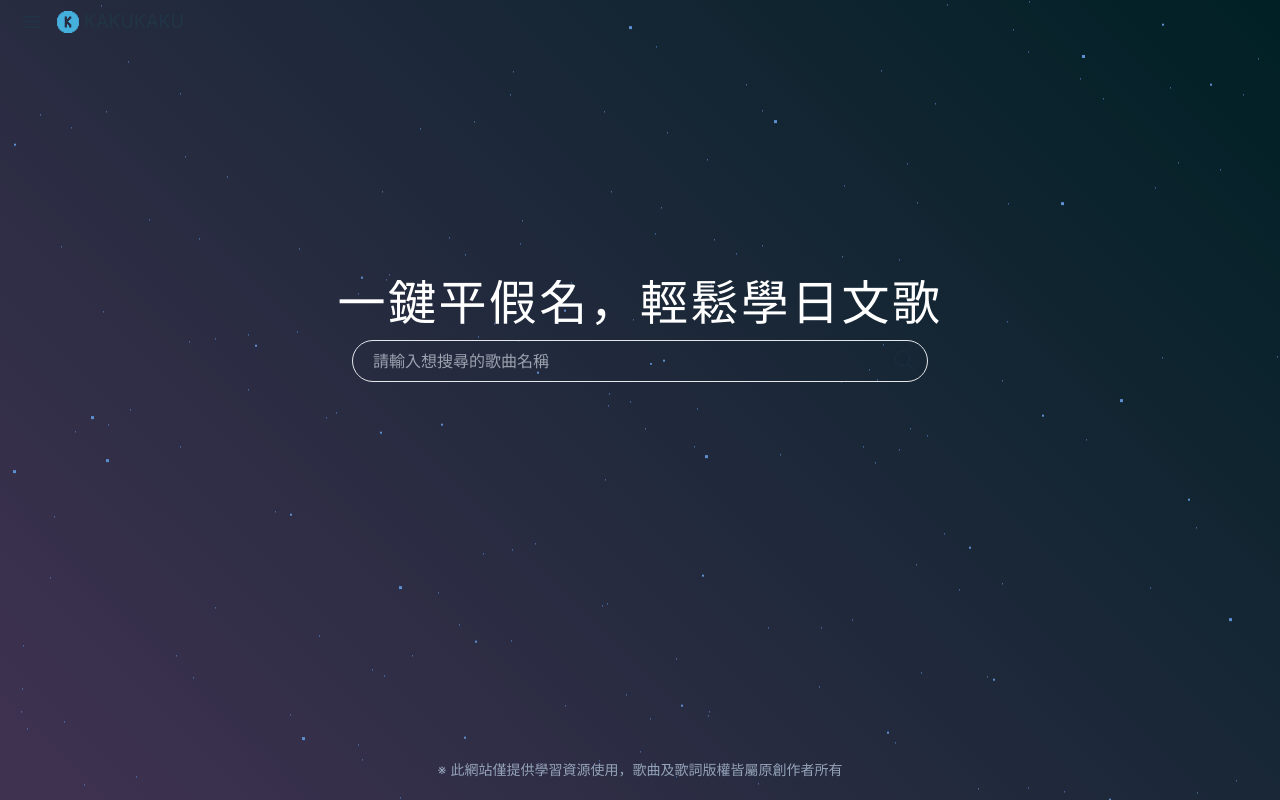
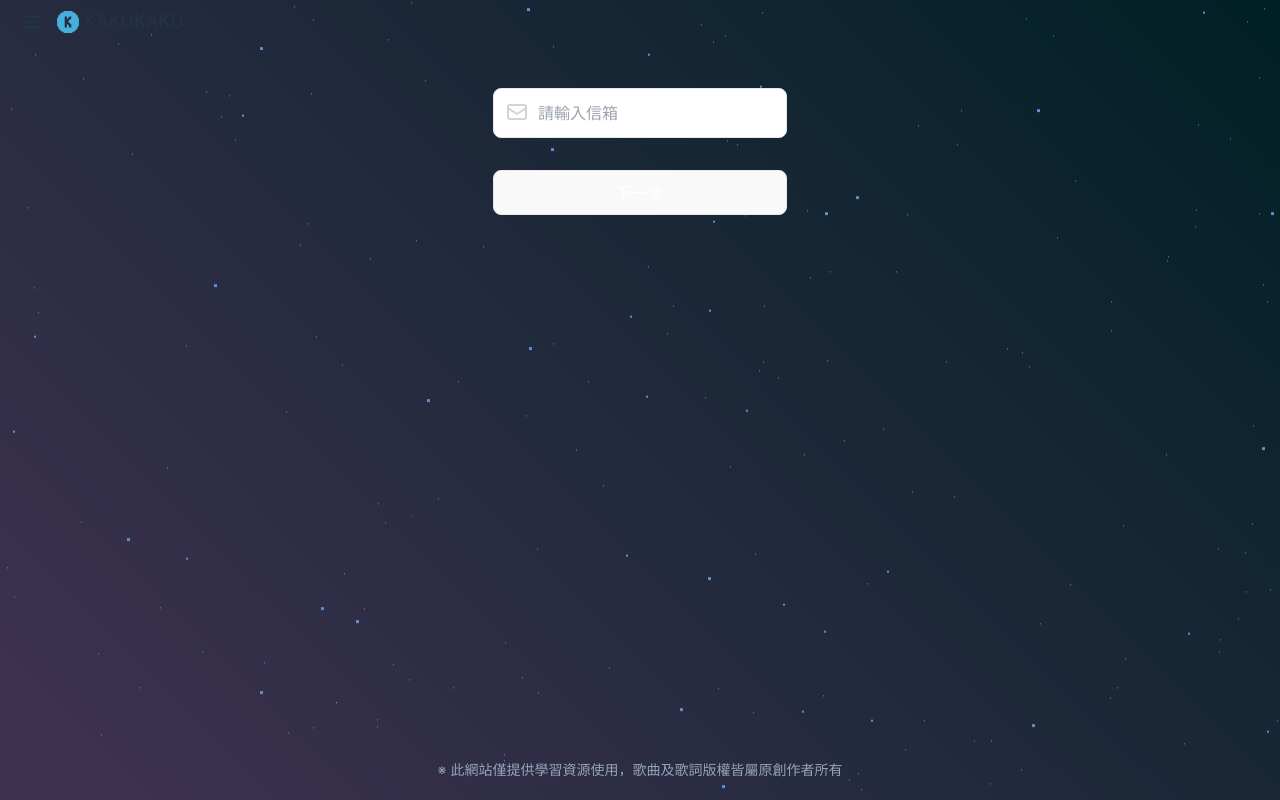
Before and after one commit to seesawjack/KAKUKAKU, a Vue app: page /forgetPassword in a window 1280 px wide. Before the commit this address led to /song/search. Built offline with nearby package versions, Linux system fonts and the light colour scheme.

Commit message:
202308111427-忘記密碼第一階段完成

```diff
--- a/src/components/molecules/MolsAuth.vue
+++ b/src/components/molecules/MolsAuth.vue
@@ -13,6 +13,11 @@
       </div>
       <atmos-form :schema="formSchema[atLoginPage]" :validate="validate[atLoginPage]" :button="buttonState" @submit="handleSubmit"></atmos-form>
     </div>
+    <div class="mt-5" v-if="atLoginPage === 'login'">
+      <router-link to="/forgetPassword" class="hover:text-sky-400">忘記密碼</router-link>
+      <span class="mx-3">|</span>
+      <router-link to="/signup" class="hover:text-sky-400">新會員註冊</router-link>
+      </div>
   </section>
 </template>
 
--- a/src/components/molecules/MolsRecommendList.vue
+++ b/src/components/molecules/MolsRecommendList.vue
@@ -150,7 +150,6 @@ async function loadingLyricList() {
       message: "目前無推薦歌曲清單",
     });
   }
-console.log('%c 結果(紅) ', 'background: #EA0000; color: #ffffff',count);
   songList.value = data;
   totalPages.value = Math.ceil(count / 10);
   totalSongCount.value = count
--- /dev/null
+++ b/src/components/organisms/OrganForgetPassword.vue
@@ -0,0 +1,24 @@
+<template>
+    <atmos-form :schema="formSchema['forgetPassword']" :validate="validate['forgetPassword']" :button="buttonState" @submit="handleSubmit"/>
+</template>
+
+<script setup>
+import { computed } from 'vue';
+import { useAuthStore } from '../../stores/auth';
+import { useRoute } from "vue-router";
+
+import AtmosForm from '../atmos/AtmosForm.vue';
+
+const route = useRoute();
+const { formSchema, validate } = useAuthStore();
+
+
+const buttonState = computed(()=>{
+  return route.path.indexOf("login") > -1 ? { state: true, name: "登入" }
+    : { state: true, name: "下一步" };
+
+})
+function handleSubmit(){
+    console.log('%c 打印結果(紅)','color:red;font-size:15px;background:#ddd','確認');
+}
+</script>
--- /dev/null
+++ b/src/pages/Auth/ForgetPassword.vue
@@ -0,0 +1,7 @@
+<template>
+    <organ-forget-password/>
+</template>
+
+<script setup>
+import OrganForgetPassword from "../../components/organisms/OrganForgetPassword.vue"
+</script>
--- a/src/router.js
+++ b/src/router.js
@@ -8,7 +8,8 @@ import AuthPage from './pages/Auth/Index.vue';
 import OnboardingPage from './pages/Auth/OnboardingPage.vue';
 import LyricsList from './pages/Lyrics/LyricsList.vue';
 import RecommendList from './pages/Lyrics/RecommendList.vue';
-import FeedBackPage from './pages/FeedBack/Index.vue'
+import FeedBackPage from './pages/FeedBack/Index.vue';
+import ForgetPassword from './pages/Auth/ForgetPassword.vue';
 // import NotFound from './pages/NotFound.vue';
 
 import useSupabase  from './stores/supabase';
@@ -27,6 +28,7 @@ const router = createRouter({
         { path: '/song/personal/list', component: LyricsList },
         { path: '/song/recommend/list', component: RecommendList },
         { path: '/feedback', component: FeedBackPage },
+        { path: '/forgetPassword', component: ForgetPassword },
         { path: '/:notFound(.*)', redirect: '/song/search' }
     ],
 });
--- a/src/stores/auth/Index.js
+++ b/src/stores/auth/Index.js
@@ -180,6 +180,14 @@ export const useAuthStore = defineStore("auth", () => {
         placeholder: "請輸入意見或回饋",
       },
     ],
+    forgetPassword:[
+      {
+        name: "email",
+        as: "input",
+        placeholder: "請輸入信箱",
+        icon: "EmailIcon",
+      }
+    ]
   });
 
   //驗證表單內容
@@ -218,6 +226,9 @@ export const useAuthStore = defineStore("auth", () => {
         .required("請輸入意見或回饋")
         .min(2, "至少輸入 2 個字")
         .max(300, "最多輸入 300 個字"),
+    }),
+    forgetPassword:Yup.object({
+      name: Yup.string().email("信箱格式錯誤").required("請輸入信箱"),
     }),
   });
 
```
